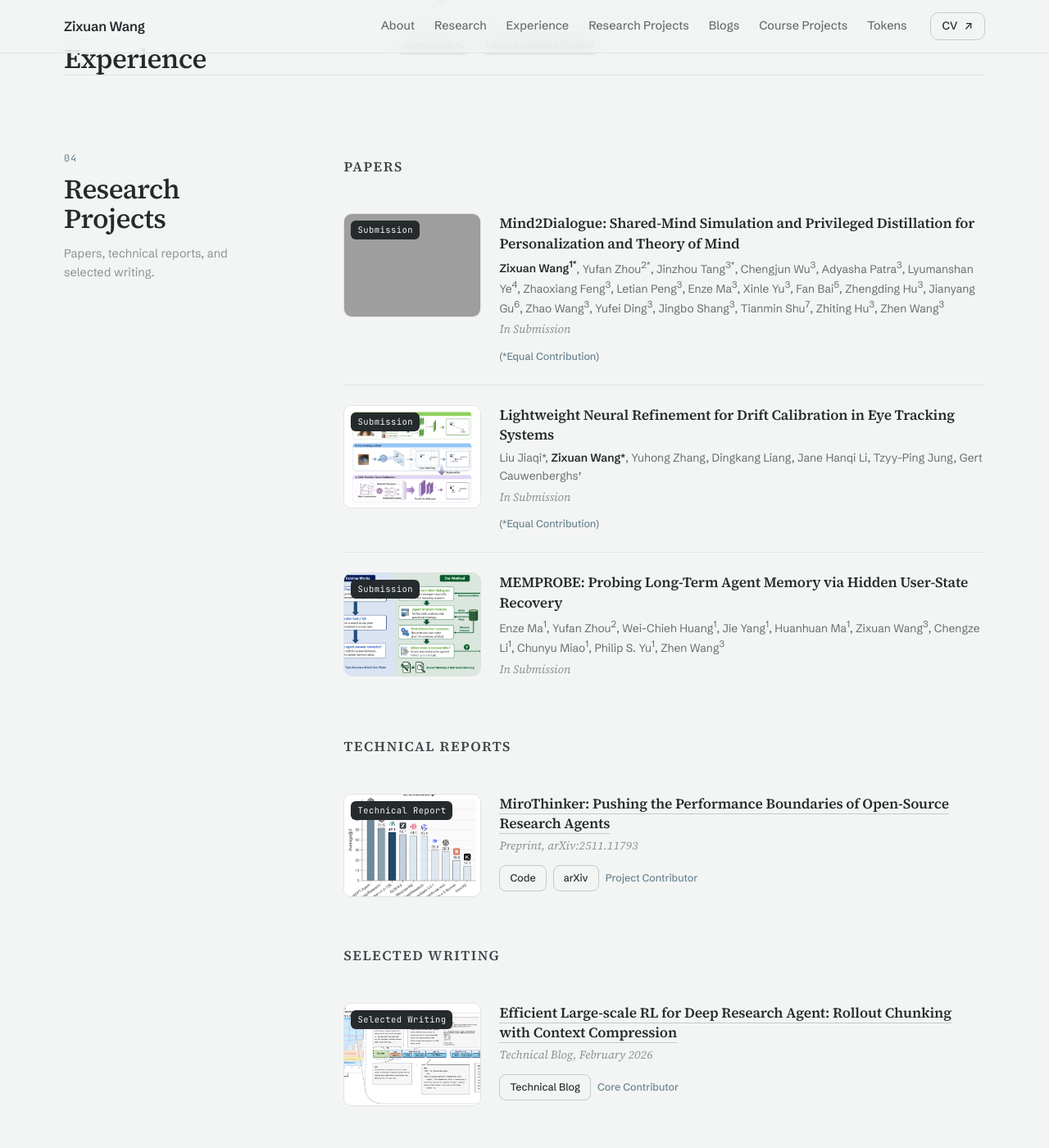
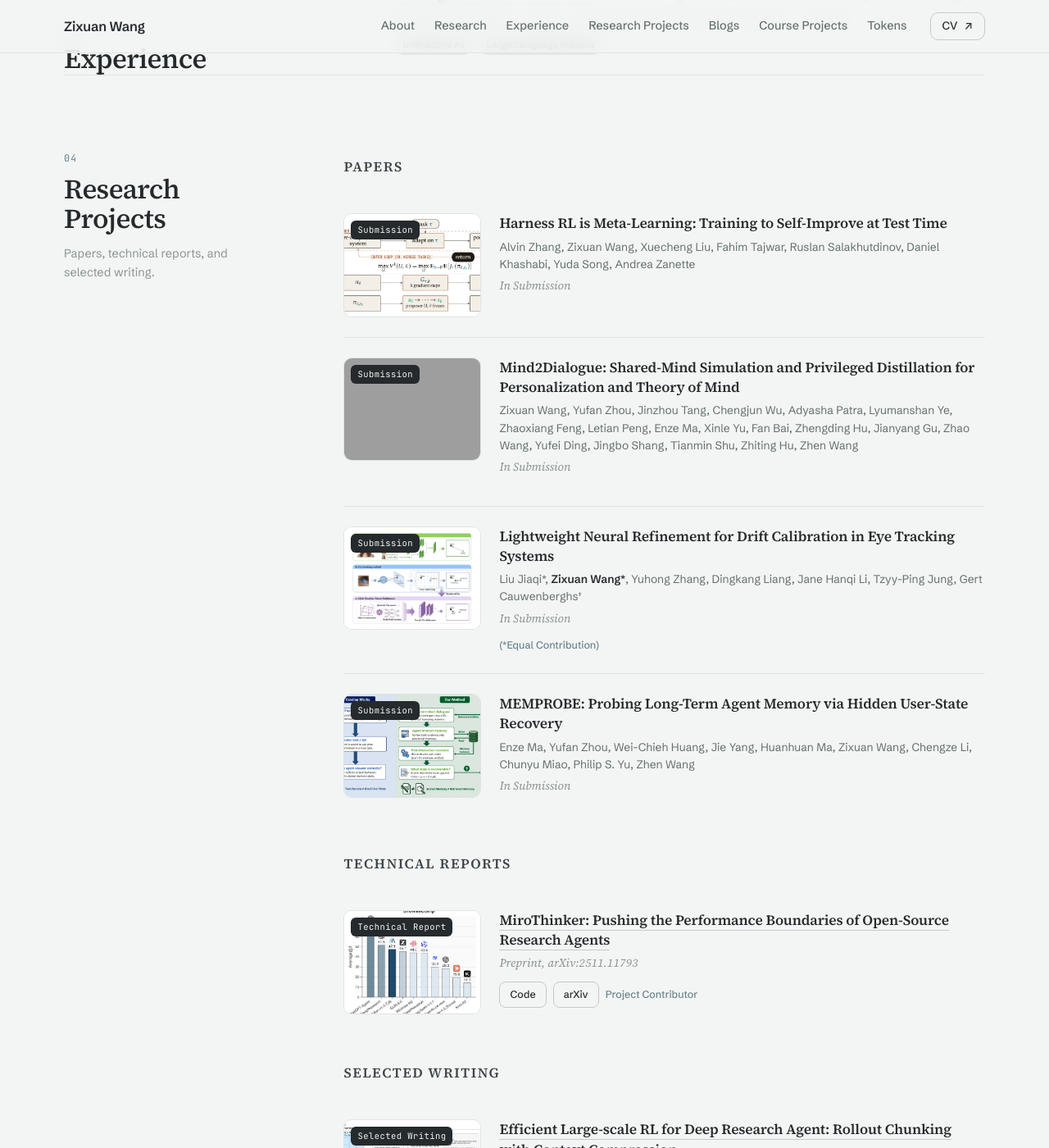
Before and after one commit to wannabeyourfriend/wannabeyourfriend.github.io, a Jekyll site: the page built from index.html, in a window 1280 px wide and 1400 px high, scrolled down 3242 px. Shown: the whole window at 82% size. Built offline with Jekyll 4.4.1, drawn with Linux system fonts in a browser that asks for light colours; grey boxes are pictures that could not be loaded.

Commit message:
Update publication entries and add harness RL teaser

```diff
--- a/_data/publications.yml
+++ b/_data/publications.yml
@@ -1,10 +1,15 @@
 publications:
+  - title: "Harness RL is Meta-Learning: Training to Self-Improve at Test Time"
+    conference_short: Submission
+    conference: In Submission
+    authors: "Alvin Zhang, Zixuan Wang, Xuecheng Liu, Fahim Tajwar, Ruslan Salakhutdinov, Daniel Khashabi, Yuda Song, Andrea Zanette"
+    image: ./assets/img/harness-rl-meta-learning.png
+
   - title: "Mind2Dialogue: Shared-Mind Simulation and Privileged Distillation for Personalization and Theory of Mind"
     conference_short: Submission
     conference: In Submission
-    authors: "<strong>Zixuan Wang<sup>1*</sup></strong>, Yufan Zhou<sup>2*</sup>, Jinzhou Tang<sup>3*</sup>, Chengjun Wu<sup>3</sup>, Adyasha Patra<sup>3</sup>, Lyumanshan Ye<sup>4</sup>, Zhaoxiang Feng<sup>3</sup>, Letian Peng<sup>3</sup>, Enze Ma<sup>3</sup>, Xinle Yu<sup>3</sup>, Fan Bai<sup>5</sup>, Zhengding Hu<sup>3</sup>, Jianyang Gu<sup>6</sup>, Zhao Wang<sup>3</sup>, Yufei Ding<sup>3</sup>, Jingbo Shang<sup>3</sup>, Tianmin Shu<sup>7</sup>, Zhiting Hu<sup>3</sup>, Zhen Wang<sup>3</sup>"
+    authors: "Zixuan Wang, Yufan Zhou, Jinzhou Tang, Chengjun Wu, Adyasha Patra, Lyumanshan Ye, Zhaoxiang Feng, Letian Peng, Enze Ma, Xinle Yu, Fan Bai, Zhengding Hu, Jianyang Gu, Zhao Wang, Yufei Ding, Jingbo Shang, Tianmin Shu, Zhiting Hu, Zhen Wang"
     image: https://raw.githubusercontent.com/wannabeyourfriend/mind2dialogue/main/assets/overview.png
-    notes: (*Equal Contribution)
 
   - title: "Lightweight Neural Refinement for Drift Calibration in Eye Tracking Systems"
     conference_short: Submission
@@ -16,7 +21,7 @@ publications:
   - title: "MEMPROBE: Probing Long-Term Agent Memory via Hidden User-State Recovery"
     conference_short: Submission
     conference: In Submission
-    authors: "Enze Ma<sup>1</sup>, Yufan Zhou<sup>2</sup>, Wei-Chieh Huang<sup>1</sup>, Jie Yang<sup>1</sup>, Huanhuan Ma<sup>1</sup>, Zixuan Wang<sup>3</sup>, Chengze Li<sup>1</sup>, Chunyu Miao<sup>1</sup>, Philip S. Yu<sup>1</sup>, Zhen Wang<sup>3</sup>"
+    authors: "Enze Ma, Yufan Zhou, Wei-Chieh Huang, Jie Yang, Huanhuan Ma, Zixuan Wang, Chengze Li, Chunyu Miao, Philip S. Yu, Zhen Wang"
     image: ./assets/img/memprobe.png
 
 technical_reports:
```
Also changed, not shown: assets/img/harness-rl-meta-learning.png (added).
